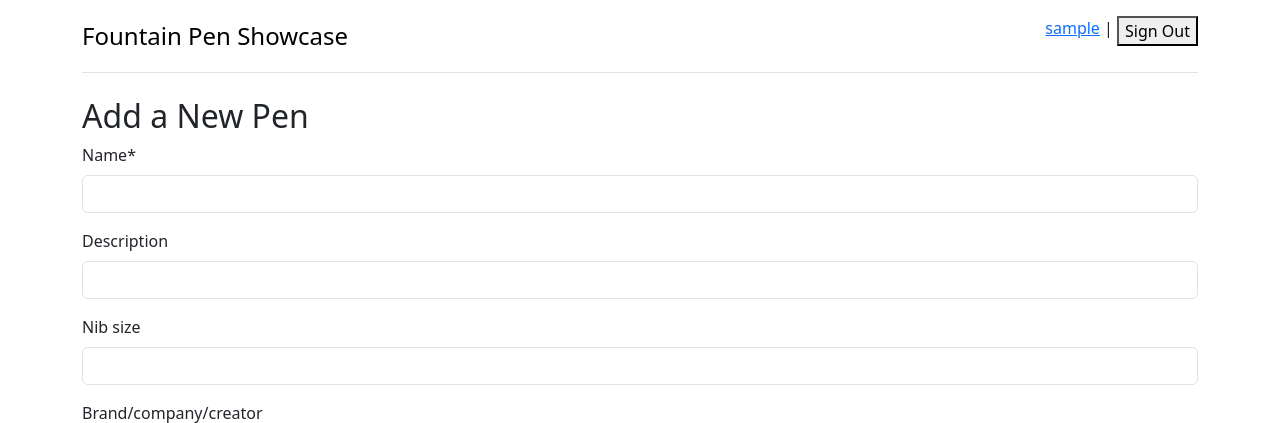
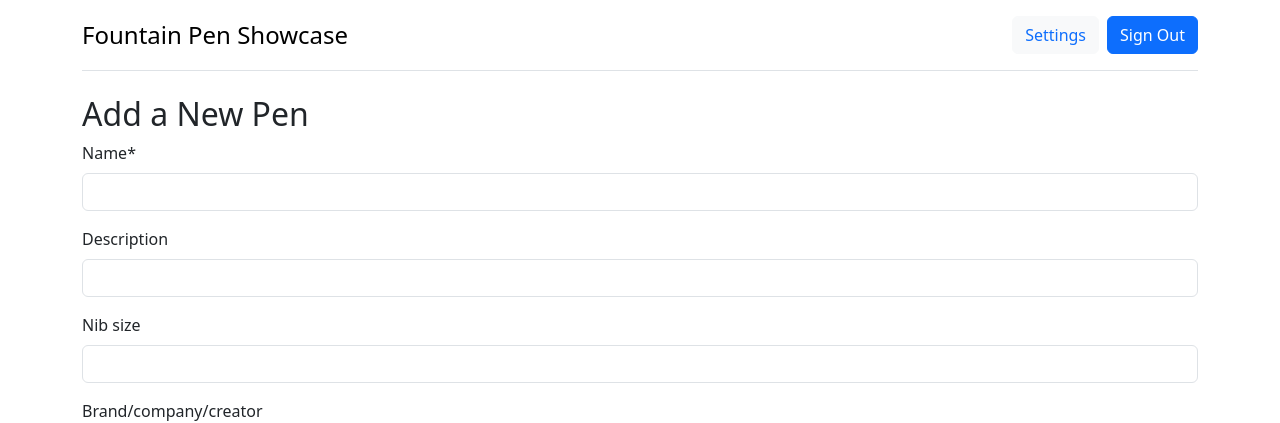
Before and after one commit to jcstlo/fp-showcase, a Django app: page /pens/add/ in a window 1280 px wide. Shown: the top 423 px of the page. Run offline with Django 5.2, Linux system fonts and the light colour scheme; the visitor is signed in with stand-in values (Sample User, id 1); parts of the project's set-up code (start-up, migrations or seed data) failed here and were passed over; some libraries are stand-ins or nearby versions.

Commit message:
Improve header CSS

```diff
--- a/templates/_base.html
+++ b/templates/_base.html
@@ -19,13 +19,15 @@
           </a>
 
           {% if user.is_authenticated %}
-          <ul class="nav nav-pills">
-            <p><a href="{% url 'settings' %}">{{ user.username }}</a>&nbsp;|&nbsp;</p>
+          <ul class="nav nav-pills mx-2">
+            <button type="button" class="btn btn-light">
+              <a href="{% url 'settings' %}" class="text-primary link-underline link-underline-opacity-0">Settings</a>
+            </button>
           </ul>
           <ul class="nav nav-pills">
             <form action="{% url 'logout' %}" method="post">
               {% csrf_token %}
-              <button type="submit">Sign Out</button>
+              <button class="btn btn-primary" type="submit">Sign Out</button>
             </form>
           </ul>
           {% else %}
```
